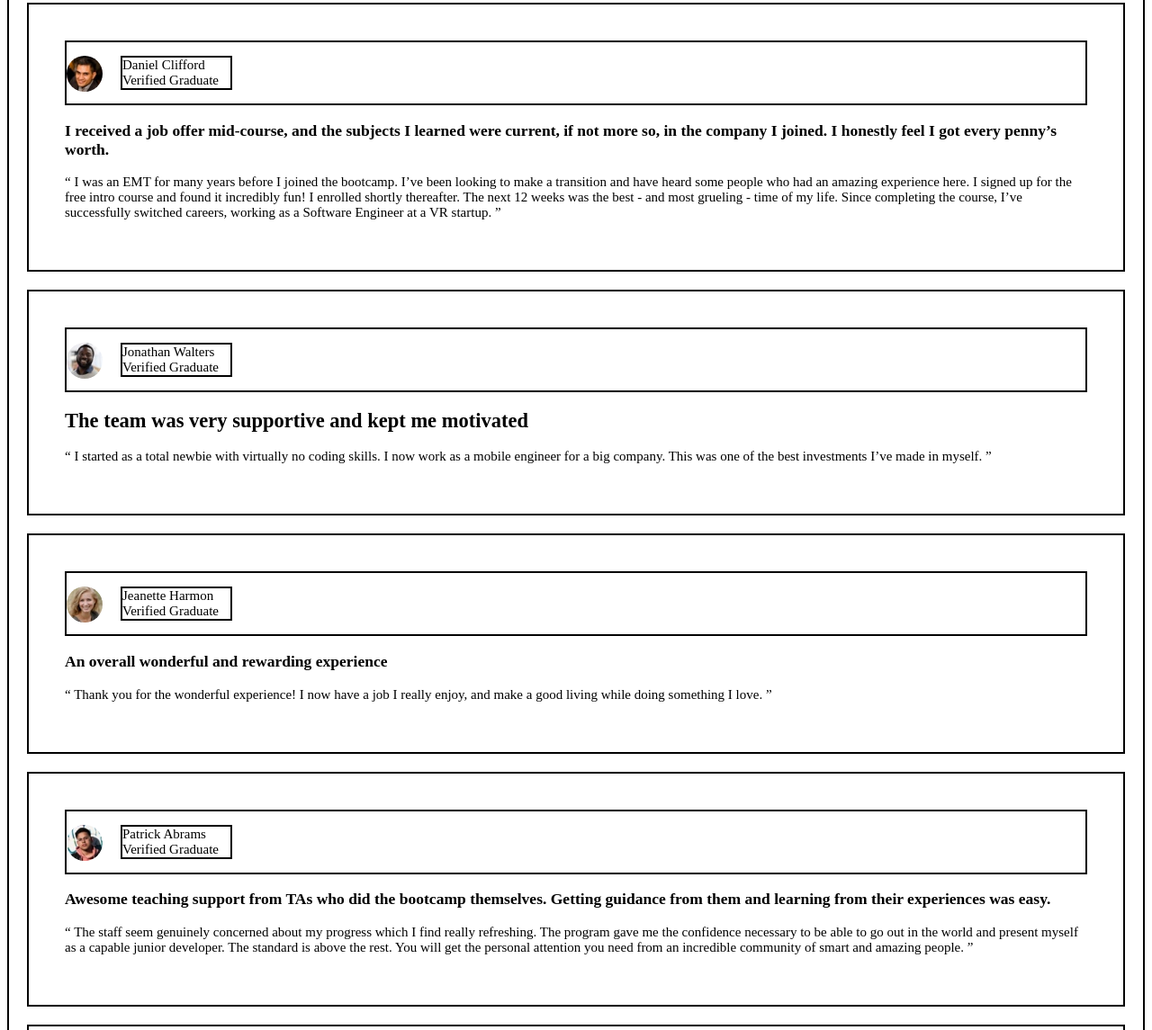
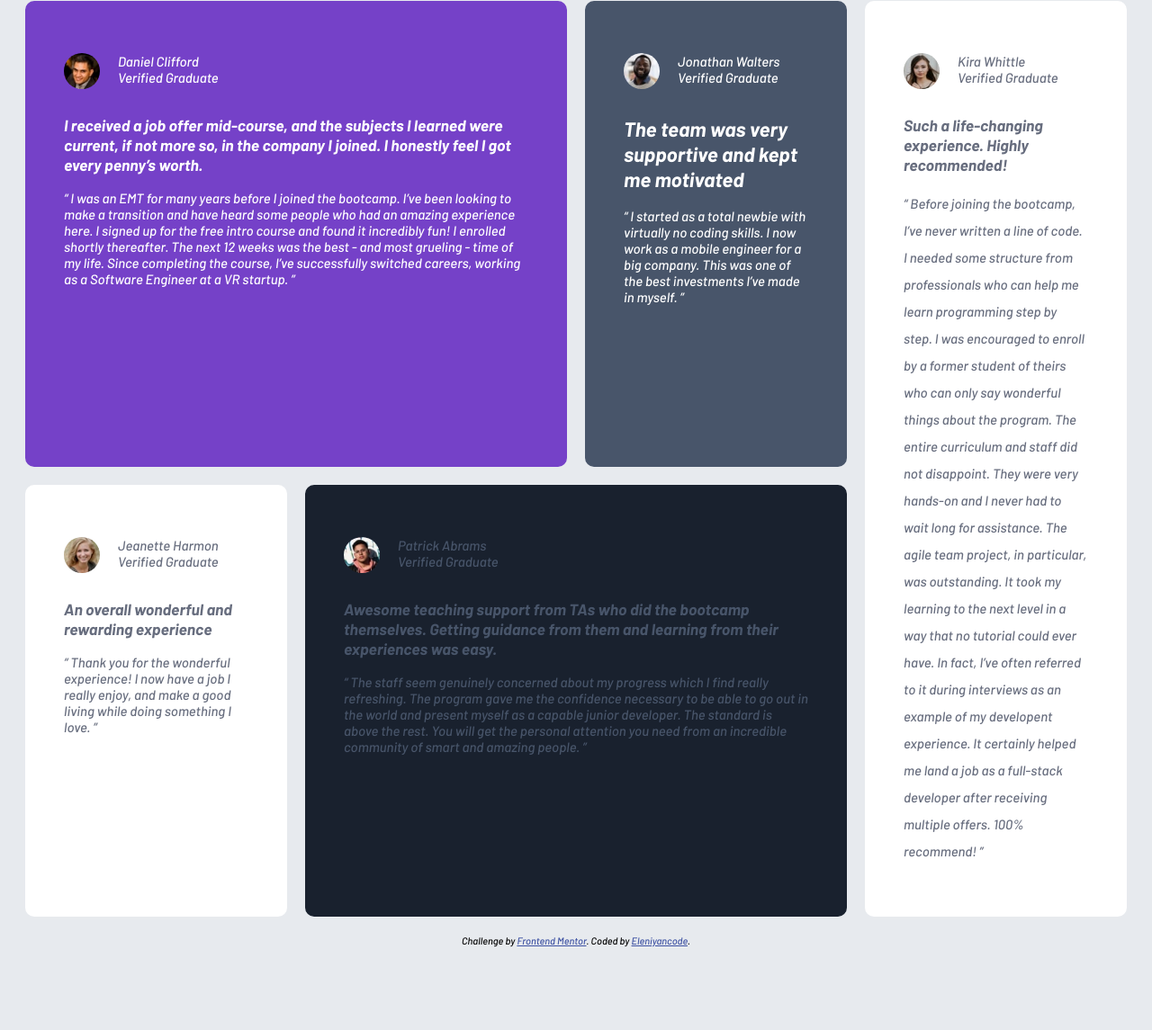
Before and after one commit to Eleniyancode/Testimonial-grids-section, a plain HTML site: page index.html in a window 1280 px wide. Shown: the part 27-1172 px from the top of the page at 90% size. After the commit the page ends 1087 px from the top, so only its background shows below. Drawn offline with Linux system fonts and the light colour scheme.

Commit message:
set up the desktop view

```diff
--- a/index.html
+++ b/index.html
@@ -1,181 +1,134 @@
 <!DOCTYPE html>
 <html lang="en">
   <head>
-  <meta charset="UTF-8">
-  <meta name="viewport" content="width=device-width, initial-scale=1.0"> <!-- displays site properly based on user's device -->
+    <meta charset="UTF-8" />
+    <meta name="viewport" content="width=device-width, initial-scale=1.0" />
+    <!-- displays site properly based on user's device -->
 
-  <link rel="icon" type="image/png" sizes="32x32" href="./images/favicon-32x32.png">
+    <link
+      rel="icon"
+      type="image/png"
+      sizes="32x32"
+      href="./images/favicon-32x32.png"
+    />
+
+    <link rel="preconnect" href="https://fonts.googleapis.com">
+<link rel="preconnect" href="https://fonts.gstatic.com" crossorigin>
+<link href="https://fonts.googleapis.com/css2?family=Barlow:ital,wght@0,100;0,200;0,300;0,400;0,500;0,600;0,700;0,800;0,900;1,100;1,200;1,300;1,400;1,500;1,600;1,700;1,800;1,900&family=Figtree:ital,wght@0,300..900;1,300..900&family=Fraunces:ital,opsz,wght@0,9..144,100..900;1,9..144,100..900&family=Montserrat:ital,wght@0,100..900;1,100..900&family=Poppins:ital,wght@0,100;0,200;0,300;0,400;0,500;0,600;0,700;0,800;0,900;1,100;1,200;1,300;1,400;1,500;1,600;1,700;1,800;1,900&display=swap" rel="stylesheet">
 
     <title>Frontend Mentor | [Challenge Name Here]</title>
 
-  <!-- Feel free to remove these styles or customise in your own stylesheet 👍 -->
-  <style>
-     html, body {
-      min-height: 100vh;
-      display: flex;
-      align-items: center;
-      flex-direction: column;
-      justify-content: center;
-      font-size: 15px;
-    }
-
-    main {
-     display: grid;
-     padding: 20px;
-     border: 2px solid black;
-     gap: 20px;
-    }
-
-    article {
-      border: 2px solid black;
-      padding: 40px;
-    }
-
-    article > div {
-      display: flex;
-      gap: 20px;
-      border: 2px solid black;
-    }
-
-    article > div > img {
-      border-radius: 50%;
-      width: 40px;
-      height: 40px;
-      margin-top: 15px;
-    }
-
-    article > div > p {
-      max-width: 8em;
-      border: 2px solid black;
-    }
-    .attribution { font-size: 11px; text-align: center; }
-    .attribution a { color: hsl(228, 45%, 44%); }
-  </style>
+    <link rel="stylesheet" href="./style.css">
   </head>
   <body>
     <main>
-    <article>
+      <article class="first-article">
         <div class="hero">
-        <img src="./images/image-daniel.jpg" alt="Daniel Clifford Picture">
-        <p>
-          Daniel Clifford
-          Verified Graduate
-        </p>
+          <img src="./images/image-daniel.jpg" alt="Daniel Clifford Picture" />
+          <p>Daniel Clifford Verified Graduate</p>
         </div>
 
         <h3>
-        I received a job offer mid-course, and the subjects I learned were current, if not more so,
-  in the company I joined. I honestly feel I got every penny’s worth.
+          I received a job offer mid-course, and the subjects I learned were
+          current, if not more so, in the company I joined. I honestly feel I
+          got every penny’s worth.
         </h3>
 
         <p>
-        “ I was an EMT for many years before I joined the bootcamp. I’ve been looking to make a
-        transition and have heard some people who had an amazing experience here. I signed up
-        for the free intro course and found it incredibly fun! I enrolled shortly thereafter.
-        The next 12 weeks was the best - and most grueling - time of my life. Since completing
-        the course, I’ve successfully switched careers, working as a Software Engineer at a VR startup. ”
+          “ I was an EMT for many years before I joined the bootcamp. I’ve been
+          looking to make a transition and have heard some people who had an
+          amazing experience here. I signed up for the free intro course and
+          found it incredibly fun! I enrolled shortly thereafter. The next 12
+          weeks was the best - and most grueling - time of my life. Since
+          completing the course, I’ve successfully switched careers, working as
+          a Software Engineer at a VR startup. ”
         </p>
       </article>
 
-    <article>
+      <article class="second-article">
         <div>
-        <img src="./images/image-jonathan.jpg" alt="Jonathan Walters Picture">
-        <p>
-          Jonathan Walters
-          Verified Graduate
-        </p>
+          <img
+            src="./images/image-jonathan.jpg"
+            alt="Jonathan Walters Picture"
+          />
+          <p>Jonathan Walters Verified Graduate</p>
         </div>
-      <h2>
-        The team was very supportive and kept me motivated
-      </h2>
+        <h2>The team was very supportive and kept me motivated</h2>
 
         <p>
-          “ I started as a total newbie with virtually no coding skills. I now work as a mobile engineer
-      for a big company. This was one of the best investments I’ve made in myself. ”
+          “ I started as a total newbie with virtually no coding skills. I now
+          work as a mobile engineer for a big company. This was one of the best
+          investments I’ve made in myself. ”
         </p>
       </article>
 
-    <article>
+      <article class="third-article">
         <div>
-        <img src="./images/image-jeanette.jpg" alt=" Jeanette Harmon Picture">
+          <img
+            src="./images/image-jeanette.jpg"
+            alt=" Jeanette Harmon Picture"
+          />
+          <p>Jeanette Harmon Verified Graduate</p>
+        </div>
+        <h3>An overall wonderful and rewarding experience</h3>
+
         <p>
-          Jeanette Harmon
-  Verified Graduate
+          “ Thank you for the wonderful experience! I now have a job I really
+          enjoy, and make a good living while doing something I love. ”
         </p>
+      </article>
+
+      <article class="fourth-article">
+        <div>
+          <img src="./images/image-patrick.jpg" alt="Patrick Abrams Picture" />
+
+          <p>Patrick Abrams Verified Graduate</p>
         </div>
         <h3>
-        An overall wonderful and rewarding experience
-      </h3>
-
-
- <p>
-  “ Thank you for the wonderful experience! I now have a job I really enjoy, and make a good living
-  while doing something I love. ”
- </p>
-
-    </article>
-
-    <article>
-      <div>
-        <img src="./images/image-patrick.jpg" alt="Patrick Abrams Picture">
-
-        <p>
-          Patrick Abrams
-  Verified Graduate
-
-        </p>
-      </div>
-      <h3>
-        Awesome teaching support from TAs who did the bootcamp themselves. Getting guidance from them and
-  learning from their experiences was easy.
+          Awesome teaching support from TAs who did the bootcamp themselves.
+          Getting guidance from them and learning from their experiences was
+          easy.
         </h3>
 
         <p>
-        “ The staff seem genuinely concerned about my progress which I find really refreshing. The program
-  gave me the confidence necessary to be able to go out in the world and present myself as a capable
-  junior developer. The standard is above the rest. You will get the personal attention you need from
-  an incredible community of smart and amazing people. ”
+          “ The staff seem genuinely concerned about my progress which I find
+          really refreshing. The program gave me the confidence necessary to be
+          able to go out in the world and present myself as a capable junior
+          developer. The standard is above the rest. You will get the personal
+          attention you need from an incredible community of smart and amazing
+          people. ”
         </p>
-
-
       </article>
 
-    <article>
+      <article class="fifth-article">
         <div>
-        <img src="./images/image-kira.jpg" alt="Kira Whittle Picture">
-        <p>
-          Kira Whittle
-      Verified Graduate
-        </p>
+          <img src="./images/image-kira.jpg" alt="Kira Whittle Picture" />
+          <p>Kira Whittle Verified Graduate</p>
         </div>
 
-      <h3>
-        Such a life-changing experience. Highly recommended!
-      </h3>
+        <h3>Such a life-changing experience. Highly recommended!</h3>
 
         <p>
-        “ Before joining the bootcamp, I’ve never written a line of code. I needed some structure from
-      professionals who can help me learn programming step by step. I was encouraged to enroll by a former
-      student of theirs who can only say wonderful things about the program. The entire curriculum and staff
-      did not disappoint. They were very hands-on and I never had to wait long for assistance. The agile team
-      project, in particular, was outstanding. It took my learning to the next level in a way that no tutorial
-      could ever have. In fact, I’ve often referred to it during interviews as an example of my developent
-      experience. It certainly helped me land a job as a full-stack developer after receiving multiple offers.
-      100% recommend! ”
+          “ Before joining the bootcamp, I’ve never written a line of code. I
+          needed some structure from professionals who can help me learn
+          programming step by step. I was encouraged to enroll by a former
+          student of theirs who can only say wonderful things about the program.
+          The entire curriculum and staff did not disappoint. They were very
+          hands-on and I never had to wait long for assistance. The agile team
+          project, in particular, was outstanding. It took my learning to the
+          next level in a way that no tutorial could ever have. In fact, I’ve
+          often referred to it during interviews as an example of my developent
+          experience. It certainly helped me land a job as a full-stack
+          developer after receiving multiple offers. 100% recommend! ”
         </p>
       </article>
     </main>
 
-
-
-
-
-
-
-
     <div class="attribution">
-    Challenge by <a href="https://www.frontendmentor.io?ref=challenge" target="_blank">Frontend Mentor</a>.
-    Coded by <a href="#">Your Name Here</a>.
+      Challenge by
+      <a href="https://www.frontendmentor.io?ref=challenge" target="_blank"
+        >Frontend Mentor</a
+      >. Coded by <a href="https://github.com/Eleniyancode">Eleniyancode</a>.
     </div>
   </body>
 </html>
--- /dev/null
+++ b/style.css
@@ -0,0 +1,115 @@
+html,
+body {
+  min-height: 100vh;
+  display: flex;
+  align-items: center;
+  flex-direction: column;
+  justify-content: center;
+  font-size: 15px;
+  background: hsl(214, 17%, 92%);
+    font-family: "Barlow", serif;
+    font-weight: 500;
+    font-style: italic;
+}
+
+main {
+  display: grid;
+  padding: 20px;
+  /* border: 2px solid black; */
+  gap: 20px;
+}
+
+article {
+  /* border: 2px solid black; */
+  padding: 40px;
+  box-shadow: 5px 5px 10px rgba (0, 0, 0, 0.3);
+  border-radius: 10px;
+}
+
+article > div {
+  display: flex;
+  gap: 20px;
+  /* border: 2px solid black; */
+}
+
+article > div > img {
+  border-radius: 50%;
+  width: 40px;
+  height: 40px;
+  margin-top: 15px;
+}
+
+article > div > p {
+  max-width: 8em;
+  /* border: 2px solid black; */
+}
+
+.first-article {
+  background-color: hsl(263, 55%, 52%);
+  color: white;
+  border: 3px solid hsl(263, 55%, 52%);
+}
+
+.second-article {
+  background-color: hsl(217, 19%, 35%);
+  color: white;
+  border: 3px solid hsl(217, 19%, 35%);
+}
+
+.third-article {
+  background-color: white;
+  color: hsl(224, 10%, 45%);
+  border: 3px solid white;
+}
+
+.fourth-article {
+  background-color: hsl(219, 29%, 14%);
+  color: hsl(217, 19%, 35%);
+  border: 3px solid hsl(219, 29%, 14%);
+}
+
+.fifth-article {
+  background-color: white;
+  color: hsl(224, 10%, 45%);
+  border: 3px solid white;
+}
+
+@media (min-width: 40em) {
+  main {
+    display: grid;
+    grid-template-columns: repeat(4, 1fr);
+    grid-template-areas:
+      "aa aa bb ee "
+      "cc dd dd ee";
+  }
+
+  .first-article {
+    grid-area: aa;
+  }
+
+  .second-article {
+    grid-area: bb;
+  }
+  .third-article {
+    grid-area: cc;
+  }
+
+  .fourth-article {
+    grid-area: dd;
+  }
+
+  .fifth-article {
+    grid-area: ee;
+  }
+
+  .fifth-article > p {
+    line-height: 2em;
+  }
+}
+.attribution {
+  font-size: 11px;
+  text-align: center;
+}
+.attribution a {
+  color: hsl(228, 45%, 44%);
+}
```
Also changed, not shown: 1 other file. Lines whose indentation alone changed are shown as unchanged.
